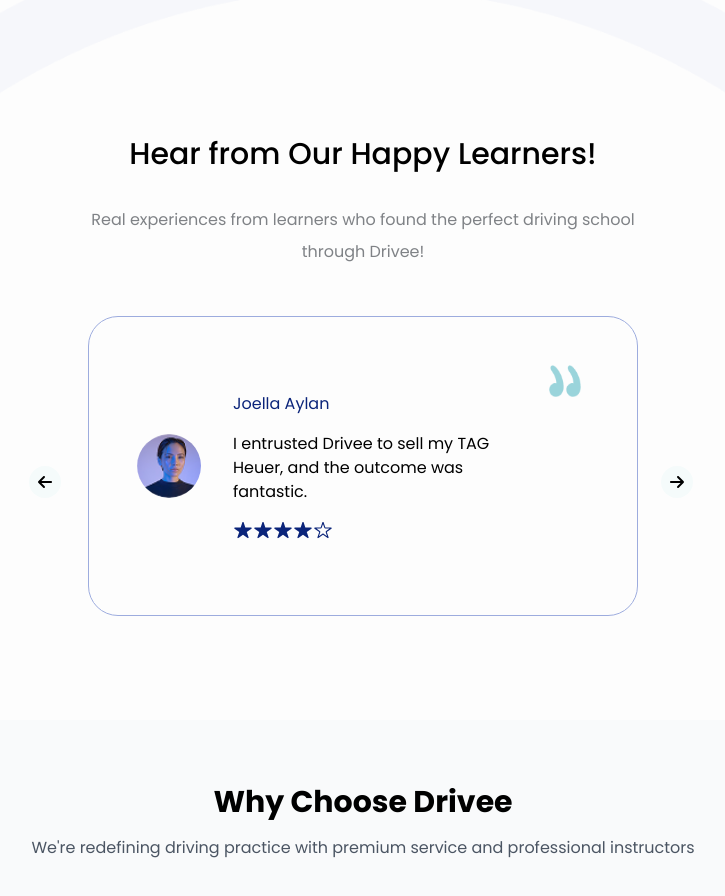
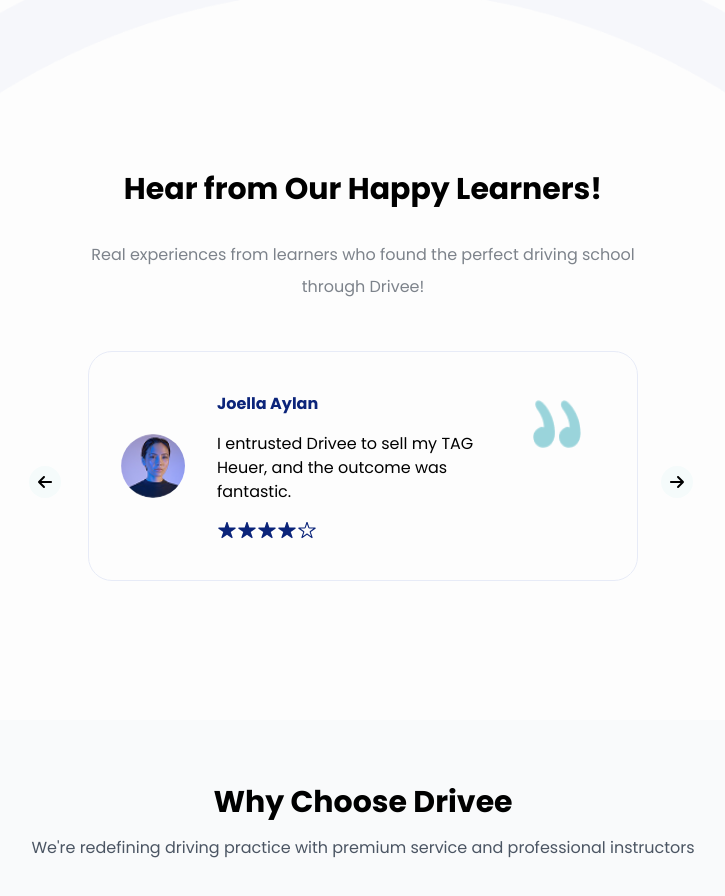
Before and after one commit to WESthhhhh/drivee-frontend, a React (Vite) app: page / in a window 1280 px wide. Shown: the part 3680-4576 px from the top of the page, without its empty margins (277-1002 px from the left). Built offline with nearby package versions, Linux system fonts and the light colour scheme.

Commit message:
Refactor UI components: Button, ReviewSwiper, ReviewsPage

```diff
--- a/src/components/UI/button.jsx
+++ b/src/components/UI/button.jsx
@@ -18,7 +18,7 @@ const Button = ({
 
   // Disabled state
   if (disabled) {
-    className += ` bg-lightgrey text-[#7F8286] cursor-not-allowed`;
+    className += ` bg-lightgrey text-inputtext cursor-not-allowed`;
   } else {
     // Button types when not disabled
     switch(type) {
@@ -115,9 +115,9 @@ export default Button;
 //     className = `px-[10px] py-[8px]  rounded-small-md hover:shadow-primary-4 transition-all duration-300`;
 //   }
 //   if (disabled && icon) {
-//     className += ` bg-[#D1D5DB] text-[#7F8286] flex flex gap-[8px] bg-[#D1D5DB] text-[#7F8286] `;
+//     className += ` bg-[#D1D5DB] text-inputtext flex flex gap-[8px] bg-[#D1D5DB] text-inputtext `;
 //   }if (disabled) {
-//     className += ` bg-[#D1D5DB] text-[#7F8286] `;
+//     className += ` bg-[#D1D5DB] text-inputtext `;
 //   }
 
 //   if (type === "primary" && icon) {
@@ -133,7 +133,7 @@ export default Button;
 //   }
 
 //   if(type === "ghost" && disabled) {
-//     className += ` border-none bg-[#ECEEF0] text-[#7F8286] `
+//     className += ` border-none bg-[#ECEEF0] text-inputtext `
 //   }if(type === "ghost"){
 //     className += ` border-none bg-[#F5FBFB]  text-[#09206A]`;
 //   }
--- a/src/components/cards/review.jsx
+++ b/src/components/cards/review.jsx
@@ -20,21 +20,21 @@ const ReviewSwiper = ({ reviews }) => {
         {reviews.map((item, index) => (
           <SwiperSlide
             key={index}
-            className="flex flex-col md:flex-row items-center justify-start p-4 md:px-12 md:h-[300px] border border-[#9dacde] rounded-[30px] gap-8 relative"
+            className="flex flex-row items-center justify-start p-4 px-8 py-5 md:py-10 border border-b50 rounded-small-md md:rounded-large-md gap-8 relative"
           >
             <img src={item.img} alt={item.name} className="w-16 h-16 rounded-full object-cover" />
-            <div className="content">
-              <h3 className="text-[#0b247a]">{item.name}</h3>
+            <div className="content ">
+              <h3 className="text-primary font-bold">{item.name}</h3>
               <p className="text-left max-w-[300px] my-4">{item.description}</p>
               <div className="flex items-center">
                 {item.stars.map((star) => (
-                  <div key={star.id} className="text-[#0b247a] text-xl">
+                  <div key={star.id} className="text-primary text-xl">
                     {star.icon()}
                   </div>
                 ))}
               </div>
             </div>
-            <img src={r1} className="absolute top-12 right-4 md:right-14 w-8 h-8" alt="" />
+            <img src={r1} className="absolute top-12 right-4 md:right-14 w-8 h-8 md:w-12 md:h-12" alt="" />
           </SwiperSlide>
         ))}
       </Swiper>
--- a/src/components/layouts/reviews.jsx
+++ b/src/components/layouts/reviews.jsx
@@ -10,8 +10,8 @@ const ReviewsPage = () => {
         alt="Decorative rainbow background"
       />
       <div className="max-w-[1000px] w-full mx-auto relative z-10 mt-48 pb-20">
-        <h1 className="text-2xl md:text-3xl font-medium text-center">Hear from Our Happy Learners!</h1>
-        <p className="text-[#7f8286] leading-8 mt-8 text-center">
+        <h1 className="text-2xl md:text-3xl font-bold text0text text-center">Hear from Our Happy Learners!</h1>
+        <p className="text-inputtext leading-8 mt-8 text-center">
           Real experiences from learners who found the perfect driving school <br /> through Drivee!
         </p>
 
```
